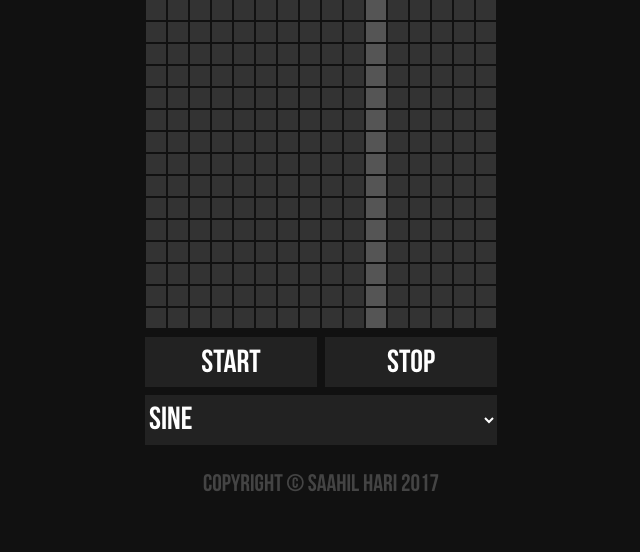
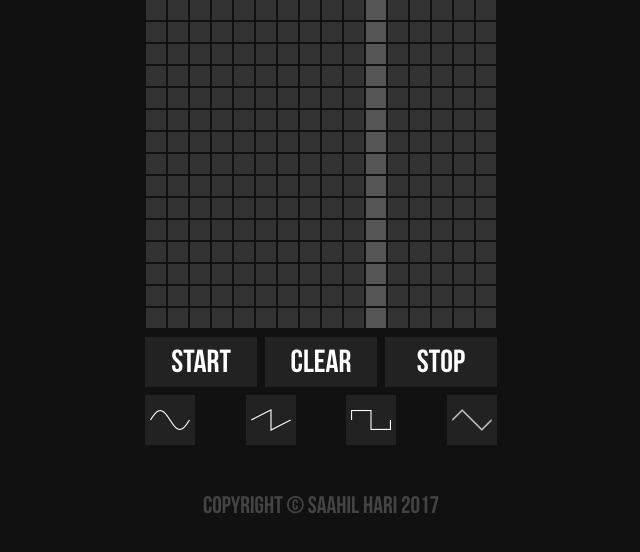
Before and after one commit to SaahilNZ/SynthSequencer, a PHP site: page / in a window 1280 px wide. Shown: the part 78-630 px from the top of the page, without its empty margins (319-959 px from the left). Run offline with PHP 8.4, Linux system fonts and the light colour scheme.

Commit message:
Changed waveform combobox to buttons and implemented grid clearing

```diff
--- a/audio.js
+++ b/audio.js
@@ -108,11 +108,18 @@ function clearSelection() {
     }
 }
 
-function changeWaveform() {
-    var cb = document.getElementById("waveform");
-    var waveform = cb.options[cb.selectedIndex].text;
-
+function changeWaveform(waveform) {
     for (var i = 0; i < oscillators.length; i++) {
-        oscillators[i].type = waveform.toLowerCase();
+        oscillators[i].type = waveform;
     }
 }
+
+function clearGrid() {
+    var nodes = document.getElementsByClassName("sequencerNode");
+    for (var i = 0; i < nodes.length; i++) {
+        var node = nodes[i];
+        if (node.classList.contains("checked")) {
+            node.classList.remove("checked");
+        }
+    }
+}
--- a/index.html
+++ b/index.html
@@ -19,14 +19,24 @@
                 <div class="controlButton" id="btnStop" onclick="stopAudio()">
                     <p>Stop</p>
                 </div>
+                <div class="controlButton" id="btnClear" onclick="clearGrid()">
+                    <p>Clear</p>
+                </div>
             </div>
-            <div class="combobox">
-                <select id="waveform" onchange="changeWaveform()">
-                    <option>Sine</option>
-                    <option>Sawtooth</option>
-                    <option>Square</option>
-                    <option>Triangle</option>
-                </select>
+            <div class="waveformContainer">
+                <div class="waveformButton" id="sineButton" onclick="changeWaveform('sine')">
+                    <img src="images/sine.png"/>
+                </div>
+                <div class="waveformButton" id="sawtoothButton" onclick="changeWaveform('sawtooth')">
+                    <img src="images/sawtooth.png"/>
+                </div>
+                <div class="waveformButton" id="squareButton" onclick="changeWaveform('square')">
+                    <img src="images/square.png"/>
+                </div>
+                <div class="waveformButton" id="triangleButton" onclick="changeWaveform('triangle')">
+                    <img src="images/triangle.png"/>
+                </div>
+                <span class="stretch"></span>
             </div>
             <p class="copyright">Copyright &copy; Saahil Hari 2017</p>
         </div>
--- a/styles.css
+++ b/styles.css
@@ -91,7 +91,7 @@ body {
     display: inline-block;
     position: relative;
     padding: 0;
-    width: calc(50% - 4px);
+    width: calc(33% - 4px);
     height: 50px;
     background-color: #222;
 }
@@ -101,7 +101,7 @@ body {
 }
 
 .controlButton:active {
-    background-color: #1D1D1D
+    background-color: #1D1D1D;
 }
 
 .controlButton p {
@@ -125,29 +125,41 @@ body {
     float: right;
 }
 
-.combobox {
+.waveformContainer {
     width: 100%;
-    margin-top: 8px;
-    background-color: #222;
-    height: 50px;
+    text-align: justify;
 }
 
-.combobox select {
-    background: transparent;
-    border: none;
-    width: 100%;
-    height: 100%;
-    color: white;
-    font-family: BebasNeue;
-    font-size: 2em;
+.waveformButton {
+    display: inline-block;
+    *display: inline;
+    margin-top: 8px;
+    width: 50px;
+    height: 50px;
+    position: relative;
+    background-color: #222;
 }
 
-.combobox select option {
+.waveformButton:hover {
     background-color: #333;
 }
 
-.combobox select option:hover {
-    background-color: #444;
+.waveformButton:active {
+    background-color: #1D1D1D;
+}
+
+.waveformButton img {
+    position: absolute;
+    top: 50%;
+    left: 50%;
+    transform: translate(-50%, -50%);
+}
+
+.stretch {
+    width: 100%;
+    display: inline-block;
+    font-size: 0;
+    line-height: 0;
 }
 
 .copyright {
```
Also changed, not shown: images/Sine.png (added), images/sawtooth.png (added), images/square.png (added), images/triangle.png (added), images/waves.svg (added).
